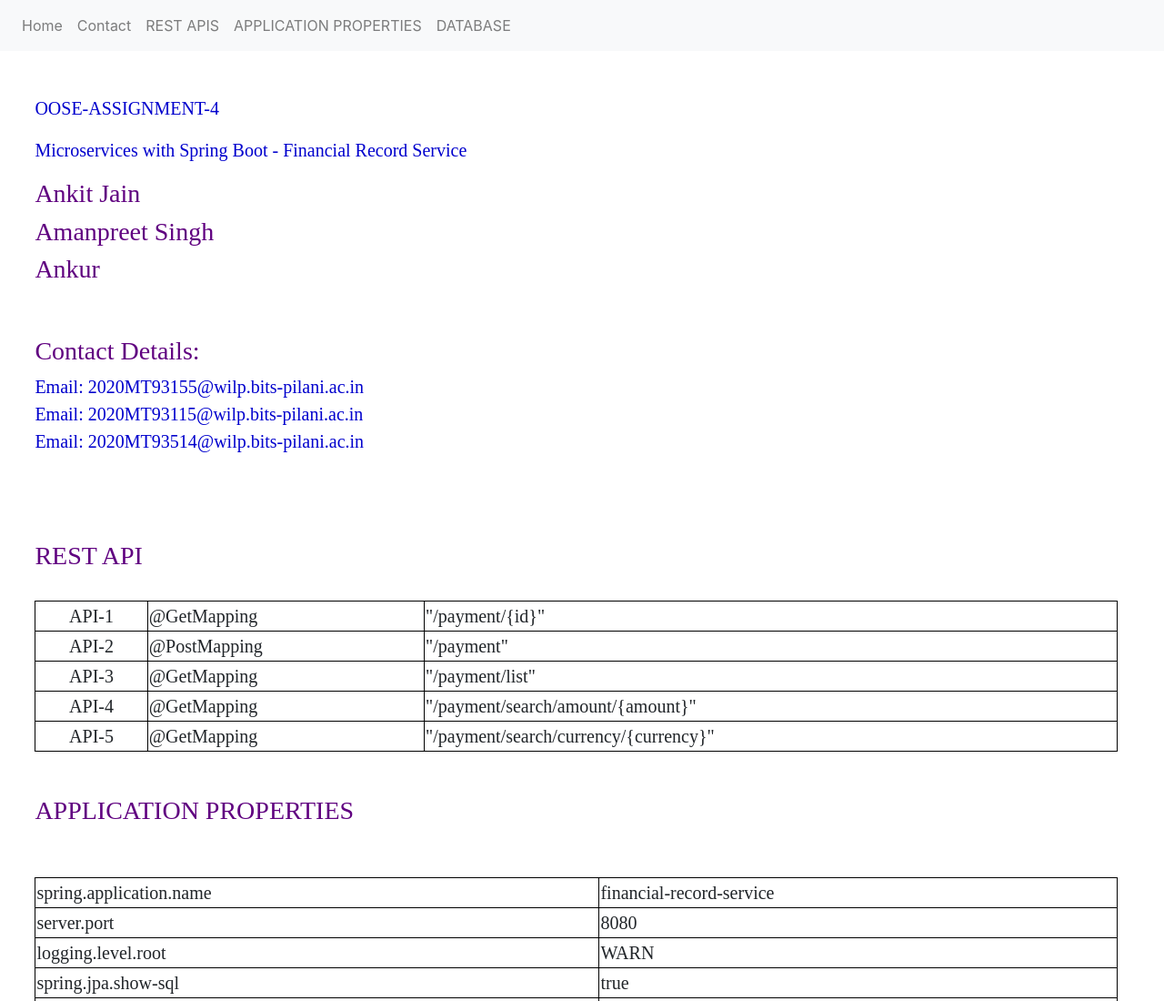
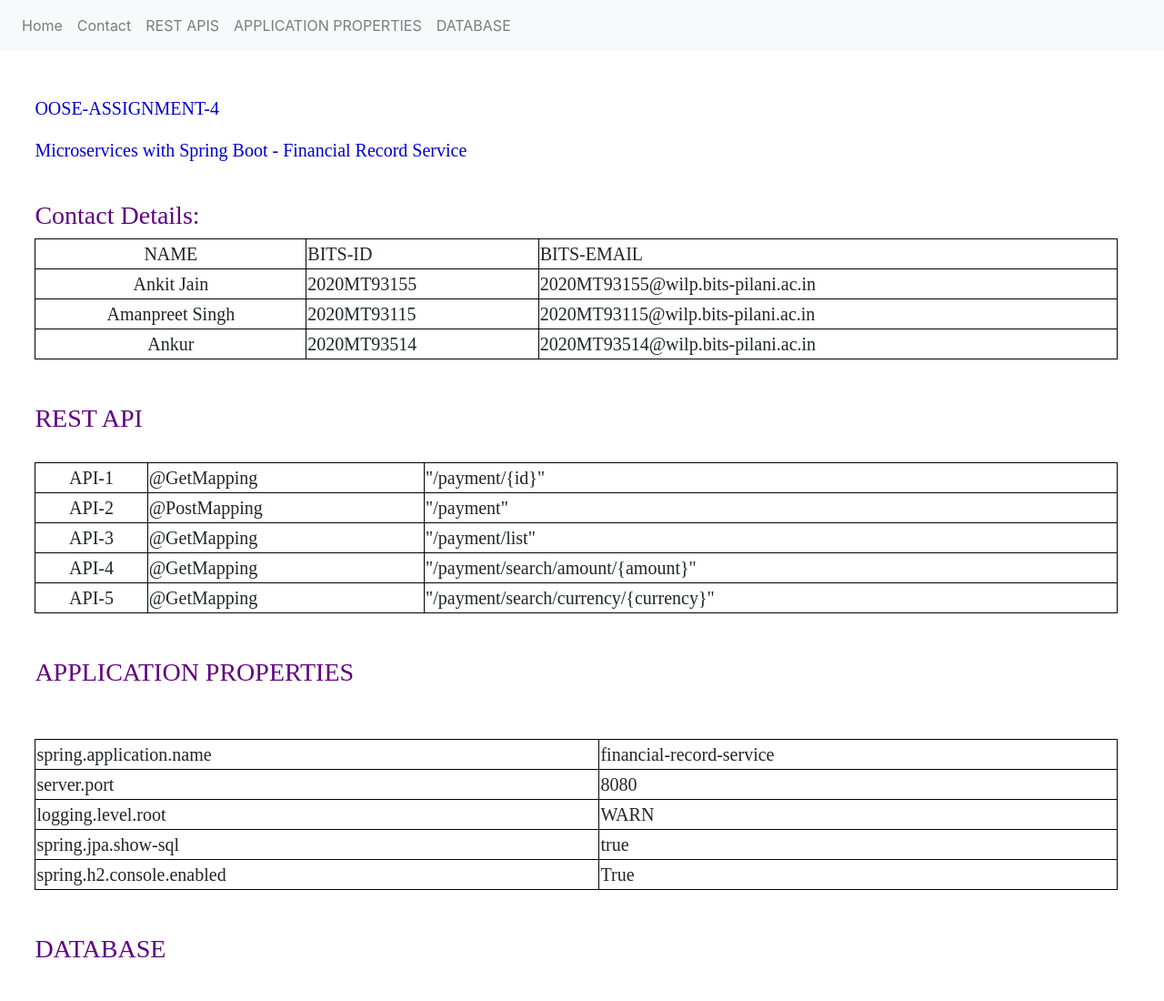
Before and after one commit to ankitjain-code/FinancialRecordSpringBootService, a plain HTML site: page index.html in a window 1280 px wide. Shown: the top 1100 px of the page at 91% size. Drawn offline with nearby package versions, Linux system fonts and the light colour scheme; a web font is replaced by a local one.

Commit message:
adding table to index.html

```diff
--- a/index.html
+++ b/index.html
@@ -54,20 +54,32 @@
 <br><br>
 <p>OOSE-ASSIGNMENT-4<p>
 <p>Microservices with Spring Boot - Financial Record Service</p>
-<h3>Ankit Jain</h3>
-<h3>Amanpreet Singh</h3>
-<h3>Ankur</h3>
-<br>
 
 
 <br id="contact">
 <h3>Contact Details:</h3>
-<p>
-Email: 2020MT93155@wilp.bits-pilani.ac.in<br>
-Email: 2020MT93115@wilp.bits-pilani.ac.in<br>
-Email: 2020MT93514@wilp.bits-pilani.ac.in<br>
-<br>
-</p>
+<table style="width:100%">
+<tr>
+<td><center>NAME</center></td>
+<td>BITS-ID</td>
+<td>BITS-EMAIL</td>
+</tr>
+<tr>
+<td><center>Ankit Jain</center></td>
+<td>2020MT93155</td>
+<td>2020MT93155@wilp.bits-pilani.ac.in</td>
+</tr>
+<tr>
+<td><center>Amanpreet Singh</center></td>
+<td>2020MT93115</td>
+<td>2020MT93115@wilp.bits-pilani.ac.in</td>
+</tr>
+<tr>
+<td><center>Ankur</center></td>
+<td>2020MT93514</td>
+<td>2020MT93514@wilp.bits-pilani.ac.in</td>
+</tr>
+</table>
 
 <br id="restapi"><br>
 <h3>REST API </h3>
```
